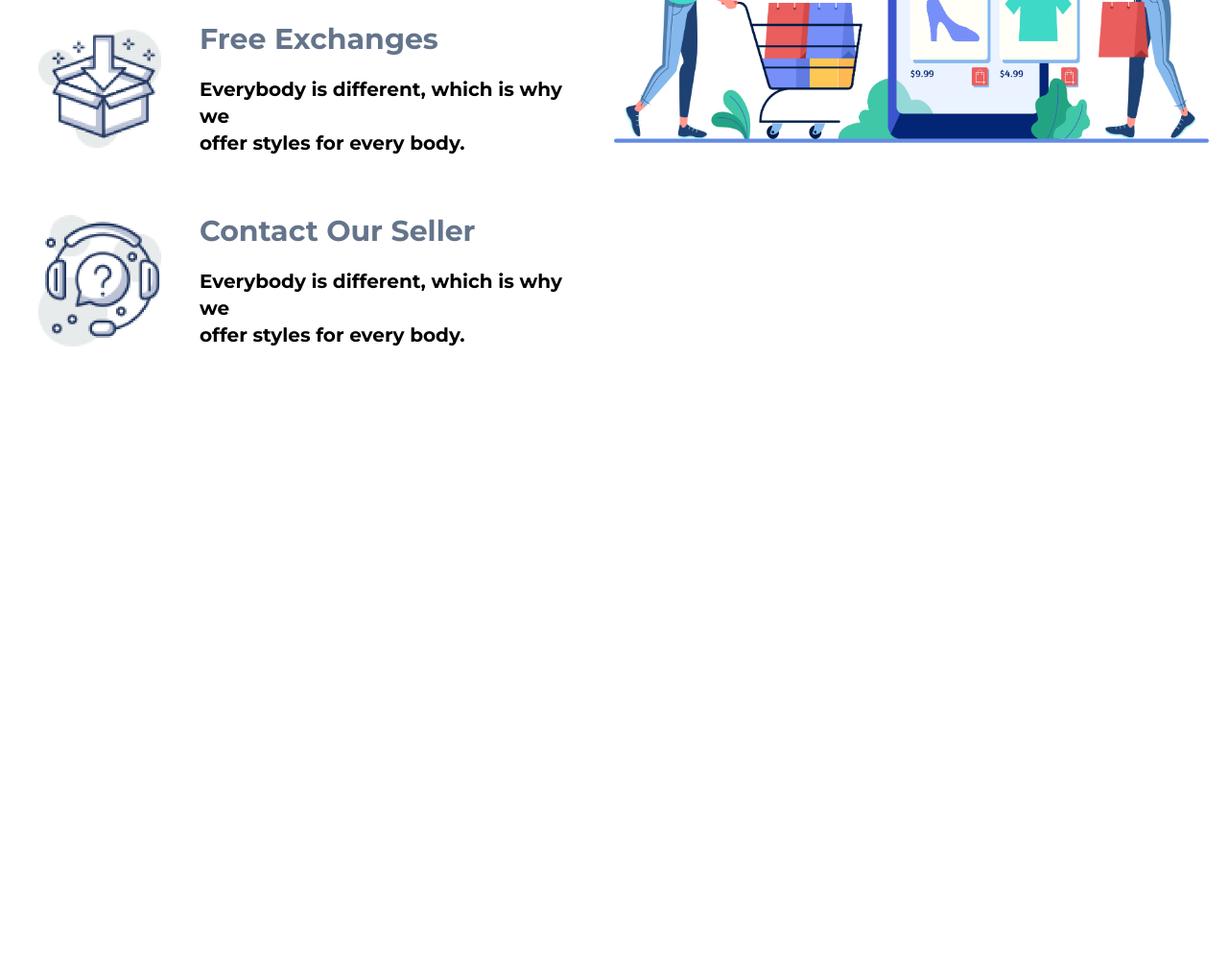
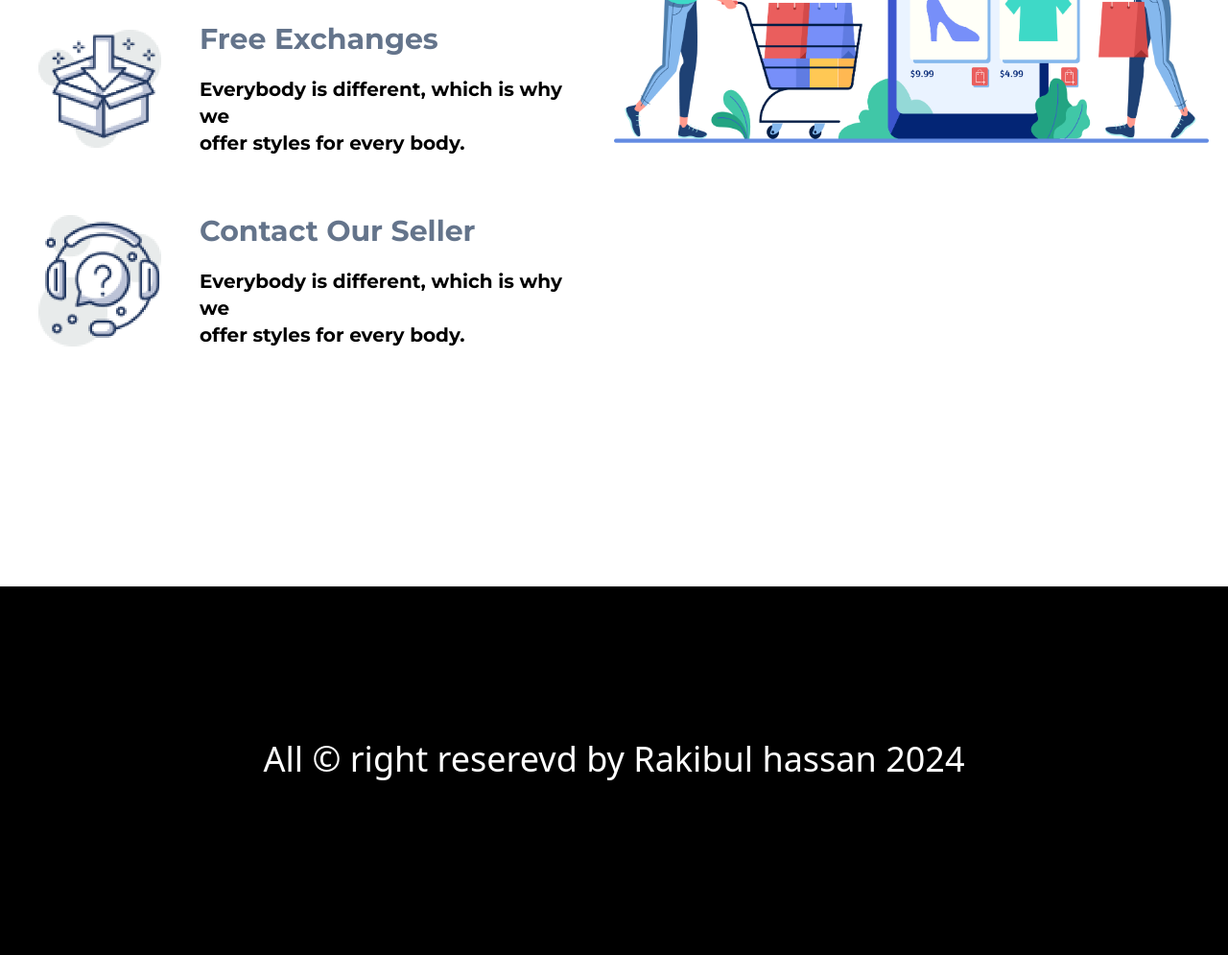
Before and after one commit to MD-Rakibul-Hassan/Jackets-store, a plain HTML site: page index.html in a window 1280 px wide. Shown: the part 2669-3664 px from the top of the page at 96% size. Before the commit the page ends 3072 px from the top, so only its background shows below. Drawn offline with nearby package versions, Linux system fonts and the light colour scheme.

Commit message:
all site is done

```diff
--- a/index.html
+++ b/index.html
@@ -162,5 +162,10 @@
         </section>
     </main>
     <!-- Footer section  -->
+    <footer class="mt-52 bg-black h-96">
+        <div class="text-4xl text-white text-center ">
+            <h1 class="pt-40">All &copy; right reserevd by Rakibul hassan 2024</h1>
+        </div>
+    </footer>
 </body>
 </html>
```
